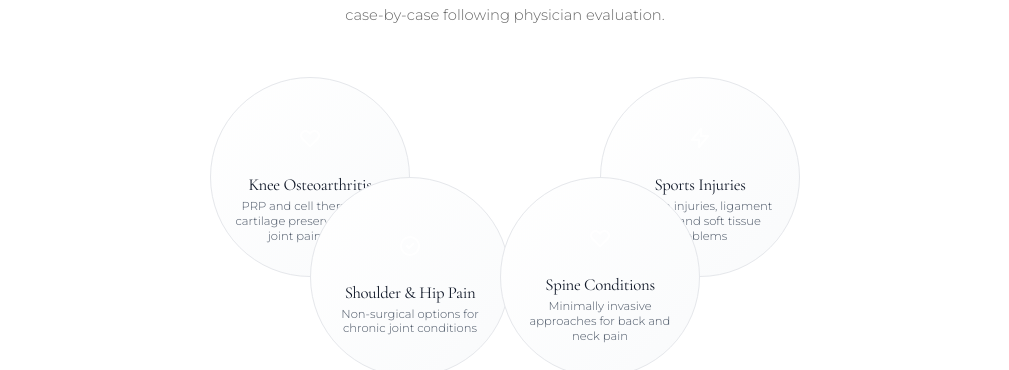
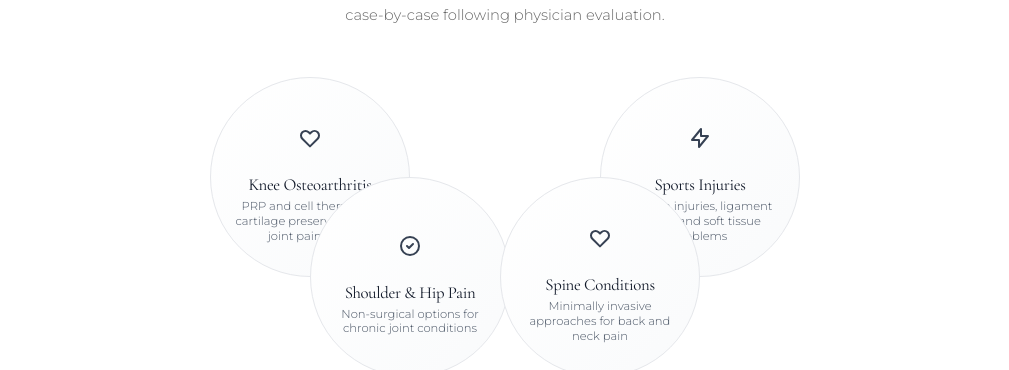
Before and after one commit to imaik129/rakan-clinic-global, a Next.js app: page /en in a window 1280 px wide. Shown: the part 2301-2671 px from the top of the page, without its empty margins (135-1144 px from the left). Built offline with nearby package versions, Linux system fonts and the light colour scheme.

Commit message:
Fix icon visibility with proper contrast color
- Change icons from text-white to text-gray-700
- Provides proper contrast against light backgrounds
- Icons now visible on white/light gray circular backgrounds
- Neutral dark gray color works well with the design

```diff
--- a/app/[locale]/page-sections.tsx
+++ b/app/[locale]/page-sections.tsx
@@ -9,22 +9,22 @@ export function StemCellSection() {
 
     const treatmentIcons = {
         regeneration: (
-            <svg className="w-6 h-6 text-white" fill="none" stroke="currentColor" viewBox="0 0 24 24">
+            <svg className="w-6 h-6 text-gray-700" fill="none" stroke="currentColor" viewBox="0 0 24 24">
                 <path strokeLinecap="round" strokeLinejoin="round" strokeWidth={2} d="M4.318 6.318a4.5 4.5 0 000 6.364L12 20.364l7.682-7.682a4.5 4.5 0 00-6.364-6.364L12 7.636l-1.318-1.318a4.5 4.5 0 00-6.364 0z" />
             </svg>
         ),
         inflammation: (
-            <svg className="w-6 h-6 text-white" fill="none" stroke="currentColor" viewBox="0 0 24 24">
+            <svg className="w-6 h-6 text-gray-700" fill="none" stroke="currentColor" viewBox="0 0 24 24">
                 <path strokeLinecap="round" strokeLinejoin="round" strokeWidth={2} d="M13 10V3L4 14h7v7l9-11h-7z" />
             </svg>
         ),
         recovery: (
-            <svg className="w-6 h-6 text-white" fill="none" stroke="currentColor" viewBox="0 0 24 24">
+            <svg className="w-6 h-6 text-gray-700" fill="none" stroke="currentColor" viewBox="0 0 24 24">
                 <path strokeLinecap="round" strokeLinejoin="round" strokeWidth={2} d="M9 12l2 2 4-4m6 2a9 9 0 11-18 0 9 9 0 0118 0z" />
             </svg>
         ),
         pain: (
-            <svg className="w-6 h-6 text-white" fill="none" stroke="currentColor" viewBox="0 0 24 24">
+            <svg className="w-6 h-6 text-gray-700" fill="none" stroke="currentColor" viewBox="0 0 24 24">
                 <path strokeLinecap="round" strokeLinejoin="round" strokeWidth={2} d="M4.318 6.318a4.5 4.5 0 000 6.364L12 20.364l7.682-7.682a4.5 4.5 0 00-6.364-6.364L12 7.636l-1.318-1.318a4.5 4.5 0 00-6.364 0z" />
             </svg>
         )
```
